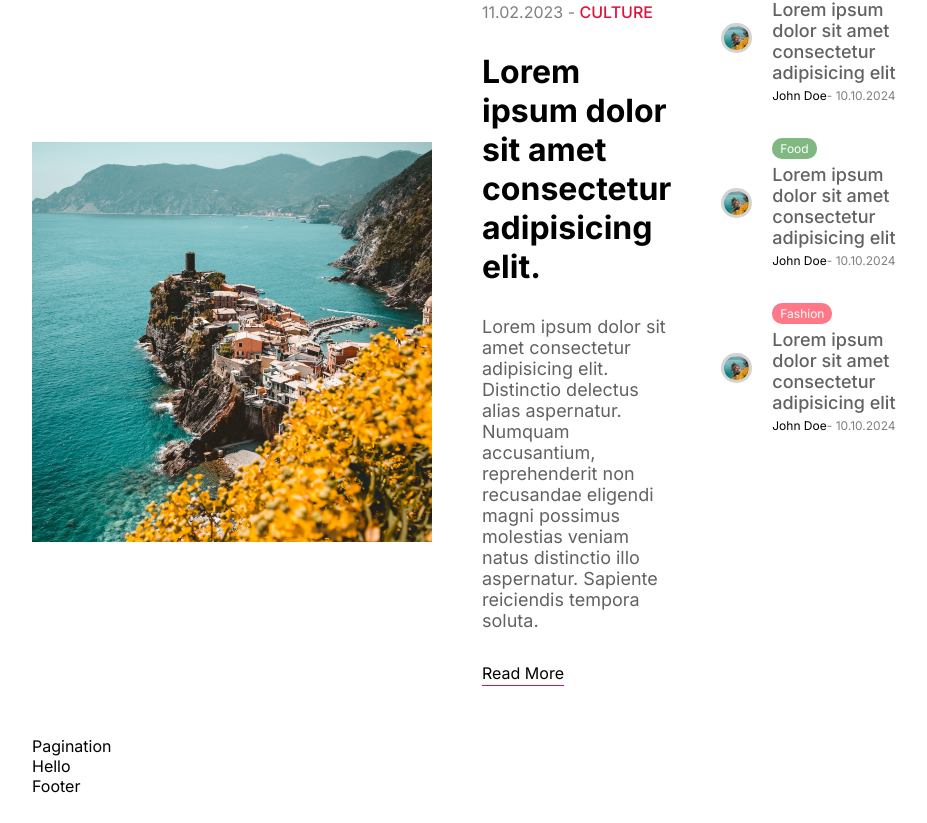
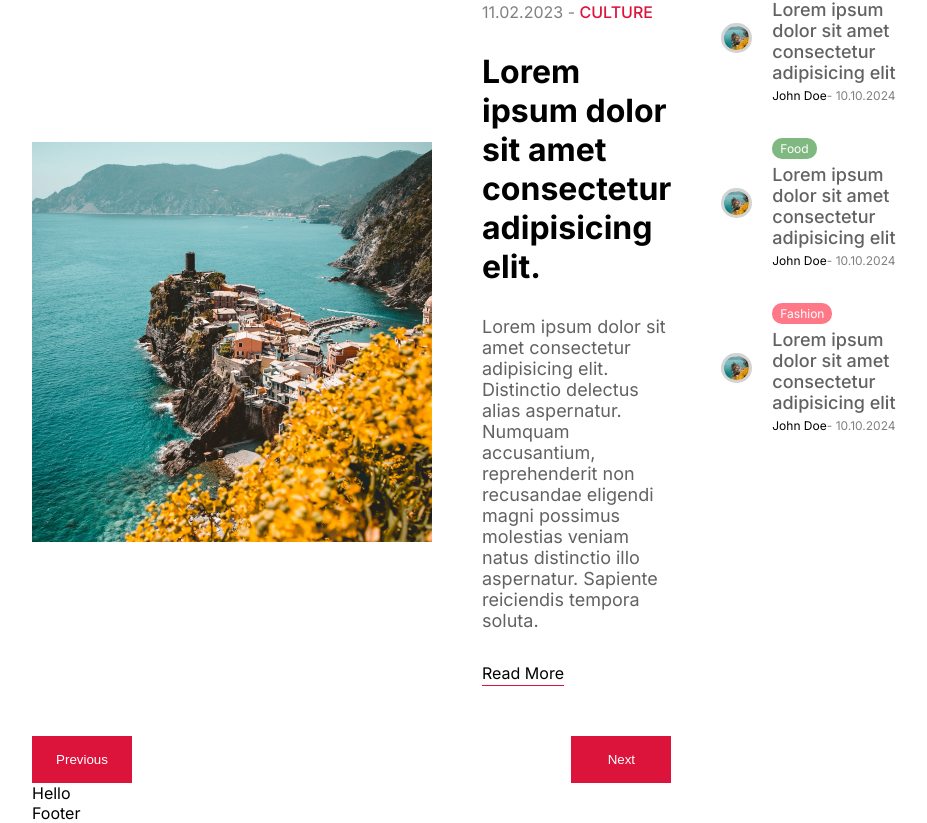
Before and after one commit to immbibek/Blog-Nextjs-, a Next.js app: page / in a window 1280 px wide. Shown: the part 2613-3436 px from the top of the page, without its empty margins (176-1103 px from the left). Before the commit the page ends 3409 px from the top, so only its background shows below. Built offline with nearby package versions, Linux system fonts and the light colour scheme.

Commit message:
completed pagination component

```diff
--- a/src/components/pagination/Pagination.jsx
+++ b/src/components/pagination/Pagination.jsx
@@ -2,7 +2,10 @@
 import styles from "./pagination.module.css"
 const Pagination = () => {
   return (
-    <div className={styles.container}>Pagination</div>
+    <div className={styles.container}>
+      <button className={styles.button}>Previous</button>
+      <button className={styles.button}>Next</button>
+    </div>
   )
 }
 
--- a/src/components/pagination/pagination.module.css
+++ b/src/components/pagination/pagination.module.css
@@ -1,3 +1,12 @@
 .container{
-
+    display: flex;
+    justify-content: space-between;
 }
+.button{
+    width: 100px;
+    border: none;
+    padding: 16px;
+    background-color: crimson;
+    color: white;
+    cursor: pointer;
+}
```
